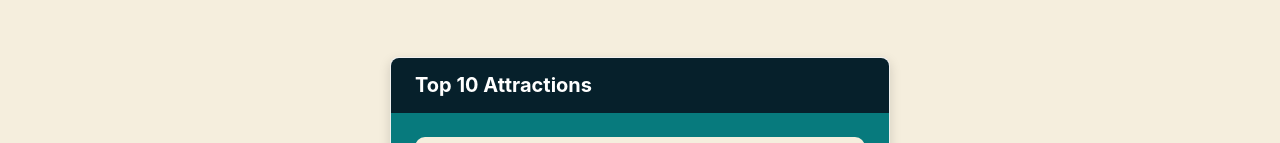
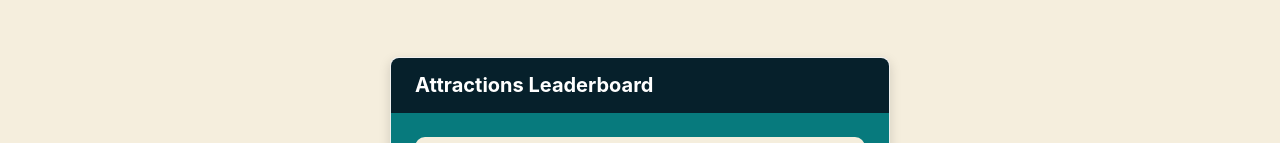
Before and after one commit to DISI2025/30643_Istrate_Cristian-Andrei_TravelPoints, a React (Create React App) app in the folder Frontend/travel/: page / in a window 1280 px wide. Shown: the part 657-800 px from the top of the page. Built offline with nearby package versions, Linux system fonts and the light colour scheme.

Commit message:
fix: title

```diff
--- a/Frontend/travel/src/components/leaderboard.tsx
+++ b/Frontend/travel/src/components/leaderboard.tsx
@@ -18,7 +18,7 @@ export default function Leaderboard() {
   return (
     <Card
       className="lbCard"
-      title="Top 10 Attractions"
+      title="Attractions Leaderboard"
       styles={{
         header: { backgroundColor: "var(--deep-teal)", color: "white" },
         body: { backgroundColor: "var(--teal)" },
```
